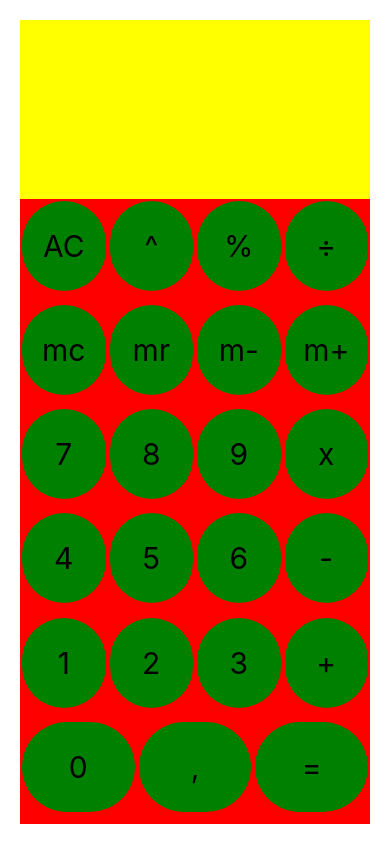
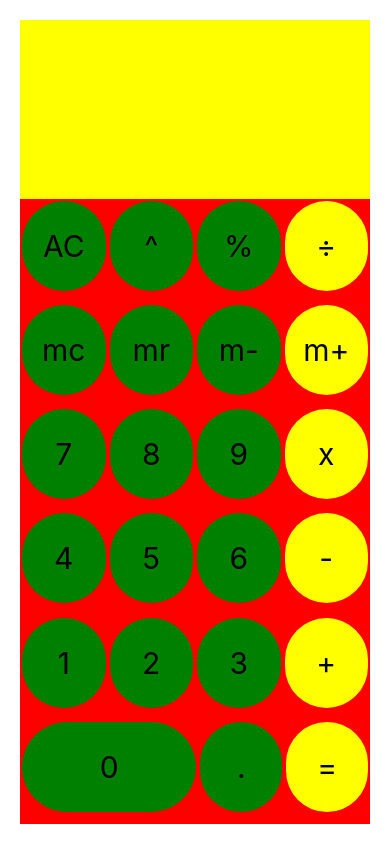
Before and after one commit to atmdboss/native-calculator, a React Native app: screen / in a window 390 px wide. Built offline with nearby package versions, Linux system fonts and the light colour scheme.

Commit message:
basic functionality with small refactor

```diff
--- a/App.tsx
+++ b/App.tsx
@@ -1,12 +1,8 @@
-import { StatusBar } from "expo-status-bar";
 import React, { useState } from "react";
-import { StyleSheet, Text, View } from "react-native";
+import { StyleSheet, View } from "react-native";
 import Display from "./components/Display";
 import ButtonGrid from "./components/ButtonGrid";
-
-const notNums: string[] = ["AC", "mc", "mr", "m-", "m+", "="];
-// const operators: string[] = ["AC", "mc", "mr", "m-", "m+", "="];
-const operators = ["+", "-", "x", "÷", "="];
+import { notNums, operators } from "./helperKeys";
 
 const App = () => {
   const [displayValue, setDisplayValue] = useState("");
@@ -60,8 +56,5 @@ const styles = StyleSheet.create({
     padding: 20,
   },
 });
-// backgroundColor: "#fff",
-//     alignItems: "center",
-//     justifyContent: "center",
 
 export default App;
--- a/components/ButtonGrid.tsx
+++ b/components/ButtonGrid.tsx
@@ -4,19 +4,8 @@ import {
   Text,
   View,
   TouchableOpacity,
-  Button,
-  NativeTouchEvent,
-  NativeSyntheticEvent,
 } from "react-native";
-
-const butt: string[][] = [
-  ["AC", "^", "%", "÷"],
-  ["mc", "mr", "m-", "m+"],
-  ["7", "8", "9", "x"],
-  ["4", "5", "6", "-"],
-  ["1", "2", "3", "+"],
-  ["0", ",", "="],
-];
+import { buttons, coloredKeys } from "../helperKeys";
 
 type BGProps = {
   handleInput: Function;
@@ -25,15 +14,19 @@ type BGProps = {
 const ButtonGrid: FunctionComponent<BGProps> = ({ handleInput }) => {
   return (
     <View style={styles.container}>
-      {butt.map((numArr, index) => {
+      {buttons.map((numArr, index) => {
         return (
           <View style={styles.innerView} key={index + 4000}>
             {numArr.map((num) => {
               return (
                 <TouchableOpacity
-                  style={[styles.button, styles.round]}
+                  style={[
+                    styles.button,
+                    coloredKeys.includes(num) && styles.yellow,
+                    num === "0" && styles.zero,
+                  ]}
                   key={num}
-                  onPress={(e: NativeSyntheticEvent<NativeTouchEvent>) => {
+                  onPress={() => {
                     handleInput(num);
                   }}
                 >
@@ -70,11 +63,11 @@ const styles = StyleSheet.create({
     justifyContent: "center",
     alignItems: "center",
   },
-  rect: {
-    // width: 100,
+  yellow: {
+    backgroundColor: "yellow",
   },
-  round: {
-    // width: 50,
+  zero: {
+    flexGrow: 2.5,
   },
   text: {
     fontSize: 30,
--- /dev/null
+++ b/helperKeys.ts
@@ -0,0 +1,16 @@
+export const buttons: string[][] = [
+  ["AC", "^", "%", "÷"],
+  ["mc", "mr", "m-", "m+"],
+  ["7", "8", "9", "x"],
+  ["4", "5", "6", "-"],
+  ["1", "2", "3", "+"],
+  ["0", ".", "="],
+];
+
+export const coloredKeys: string[] = ["÷", "m+", "x", "-", "+", "="];
+
+export const notNums: string[] = ["AC", "mc", "mr", "m-", "m+", "="];
+
+export const operators: string[] = ["+", "-", "x", "÷"];
+
+export const memoryKeys: string[] = ["mc", "mr", "m-", "m+"];
```
